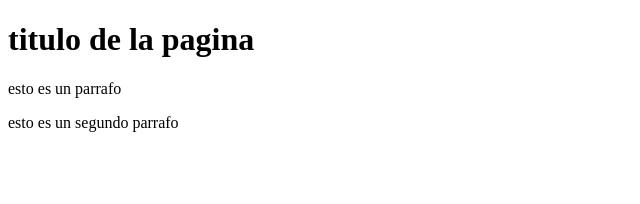
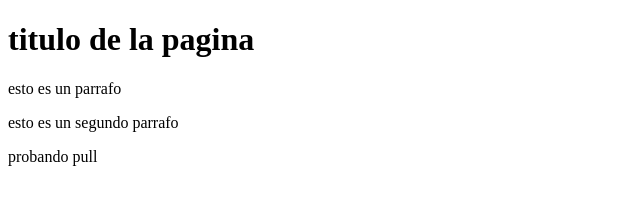
Before and after one commit to MiguelNefle1/probando, a plain HTML site: page index.html in a window 1280 px wide. Shown: the whole page, without its empty margins (0-640 px from the left). Drawn offline with Linux system fonts and the light colour scheme.

Commit message:
Update index.html

```diff
--- a/index.html
+++ b/index.html
@@ -10,5 +10,7 @@
     <h1>titulo de la pagina</h1>
     <p>esto es un parrafo</p>
     <p>esto es un segundo parrafo</p>
+    <p>probando pull</p>
+
 </body>
 </html>
```
